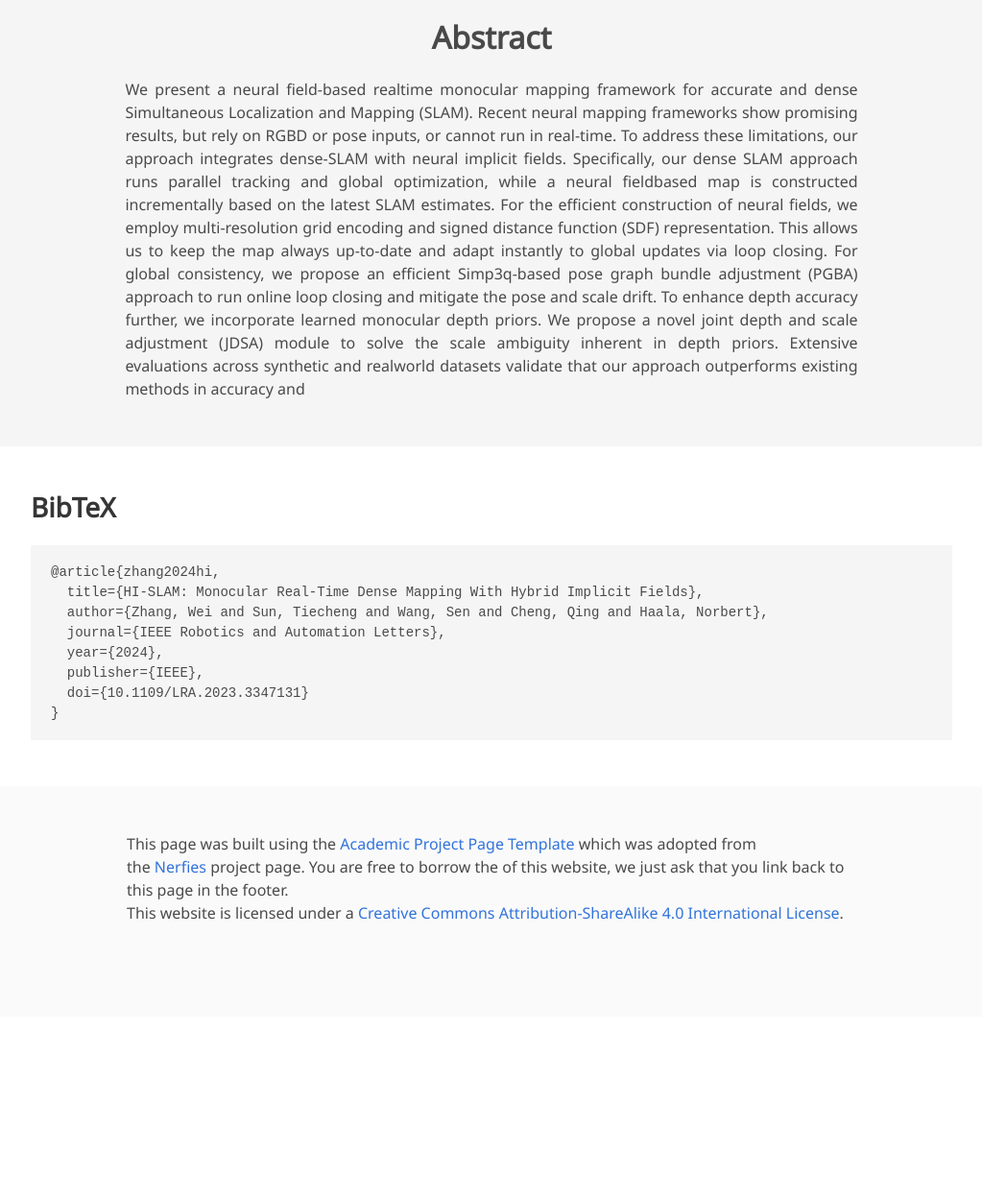
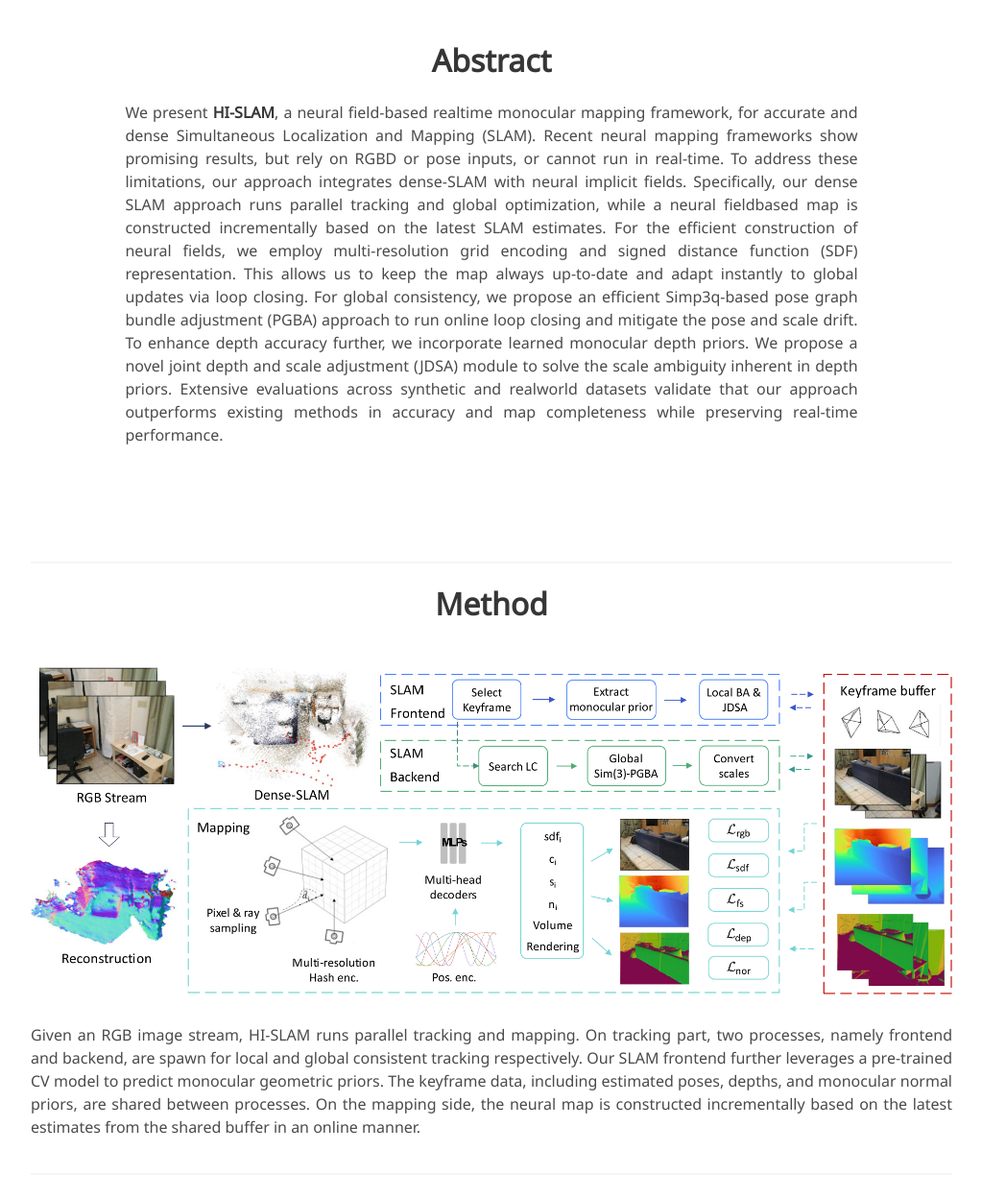
Before and after one commit to hi-slam/hi-slam.github.io, a plain HTML site: page index.html in a window 1280 px wide. Shown: the part 772-2020 px from the top of the page at 96% size, without its empty margins (128-1151 px from the left). Before the commit the page ends 1831 px from the top, so only its background shows below. Drawn offline with nearby package versions, Linux system fonts and the light colour scheme; some icons are missing; a web font is replaced by a local one.

Commit message:
add overview section

```diff
--- a/index.html
+++ b/index.html
@@ -50,7 +50,7 @@
   <section class="hero">
     <div class="hero-body">
       <div class="container is-max-desktop">
-        <div class="columns is-centered">
+        <!-- <div class="columns is-centered"> -->
           <div class="column has-text-centered">
             <h1 class="title is-1 publication-title"><img src="static/images/hi.png" width="80">-SLAM: Monocular Real-Time Dense Mapping with Hybrid Implicit Fields</h1>
             <!-- <div class="column is-full_width"> -->
@@ -89,7 +89,16 @@
                         <span>Paper</span>
                       </a>
                     </span>
-
+              <!-- Video Link. -->
+              <span class="link-block">
+                <a href="https://www.youtube.com/watch?v=6_oP5RJYDXk&list=PLGYCVSHzyGmp3Aw5JJ_LizejQ9naKjD1H&index=2"
+                   class="external-link button is-normal is-rounded is-dark">
+                  <span class="icon">
+                      <i class="fab fa-youtube"></i>
+                  </span>
+                  <span>Video</span>
+                </a>
+              </span>
                 <!-- ArXiv abstract Link -->
                 <span class="link-block">
                   <a href="https://arxiv.org/abs/2310.04787" target="_blank"
@@ -103,7 +112,7 @@
             </div>
           </div>
         </div>
-      </div>
+      <!-- </div> -->
     </div>
   </div>
 </section>
@@ -126,14 +135,14 @@
 <!-- End teaser video -->
 
 <!-- Paper abstract -->
-<section class="section hero is-light">
+<section class="section hero">
   <div class="container is-max-desktop">
     <div class="columns is-centered has-text-centered">
       <div class="column is-four-fifths">
         <h2 class="title is-3">Abstract</h2>
         <div class="content has-text-justified">
           <p>
-            We present a neural field-based realtime monocular mapping framework for accurate and dense
+            We present <strong>HI-SLAM</strong>, a neural field-based realtime monocular mapping framework, for accurate and dense
             Simultaneous Localization and Mapping (SLAM). Recent neural
             mapping frameworks show promising results, but rely on RGBD or pose inputs, or cannot run in real-time. To address these
             limitations, our approach integrates dense-SLAM with neural
@@ -150,7 +159,8 @@
             monocular depth priors. We propose a novel joint depth and scale
             adjustment (JDSA) module to solve the scale ambiguity inherent
             in depth priors. Extensive evaluations across synthetic and realworld datasets validate that our approach outperforms existing
-            methods in accuracy and
+            methods in accuracy and map completeness while preserving
+            real-time performance.
         </p>
         </div>
       </div>
@@ -158,6 +168,31 @@
   </div>
 </section>
 <!-- End paper abstract -->
+
+<!-- Method. -->
+<section class="section">
+  <div class="container is-max-desktop">
+<div class="columns is-centered has-text-centered">
+  <div class="column is-full_width">
+    <hr>
+    <h2 class="title is-3">Method</h2>
+    <br>
+    <img src="static/images/pipeline.png" class="center"/>
+    <div class="content has-text-justified">
+      <br>
+      <p>
+        Given an RGB image stream, HI-SLAM runs parallel tracking and mapping. On tracking part, two processes, namely frontend and
+        backend, are spawn for local and global consistent tracking respectively. Our SLAM frontend further leverages a pre-trained CV model to predict monocular
+        geometric priors. The keyframe data, including estimated poses, depths, and monocular normal priors, are shared between processes. On the mapping side,
+        the neural map is constructed incrementally based on the latest estimates from the shared buffer in an online manner.
+
+      </p>
+    </div>
+  </div>
+</div>
+<hr>
+</div>
+</section>
 
 
 <!--BibTex citation -->
@@ -185,7 +220,7 @@
 
           <p>
             This page was built using the <a href="https://github.com/eliahuhorwitz/Academic-project-page-template" target="_blank">Academic Project Page Template</a> which was adopted from the <a href="https://nerfies.github.io" target="_blank">Nerfies</a> project page.
-            You are free to borrow the of this website, we just ask that you link back to this page in the footer. <br> This website is licensed under a <a rel="license"  href="http://creativecommons.org/licenses/by-sa/4.0/" target="_blank">Creative
+            <br> This website is licensed under a <a rel="license"  href="http://creativecommons.org/licenses/by-sa/4.0/" target="_blank">Creative
             Commons Attribution-ShareAlike 4.0 International License</a>.
           </p>
 
```
Also changed, not shown: static/images/pipeline.png (added).
